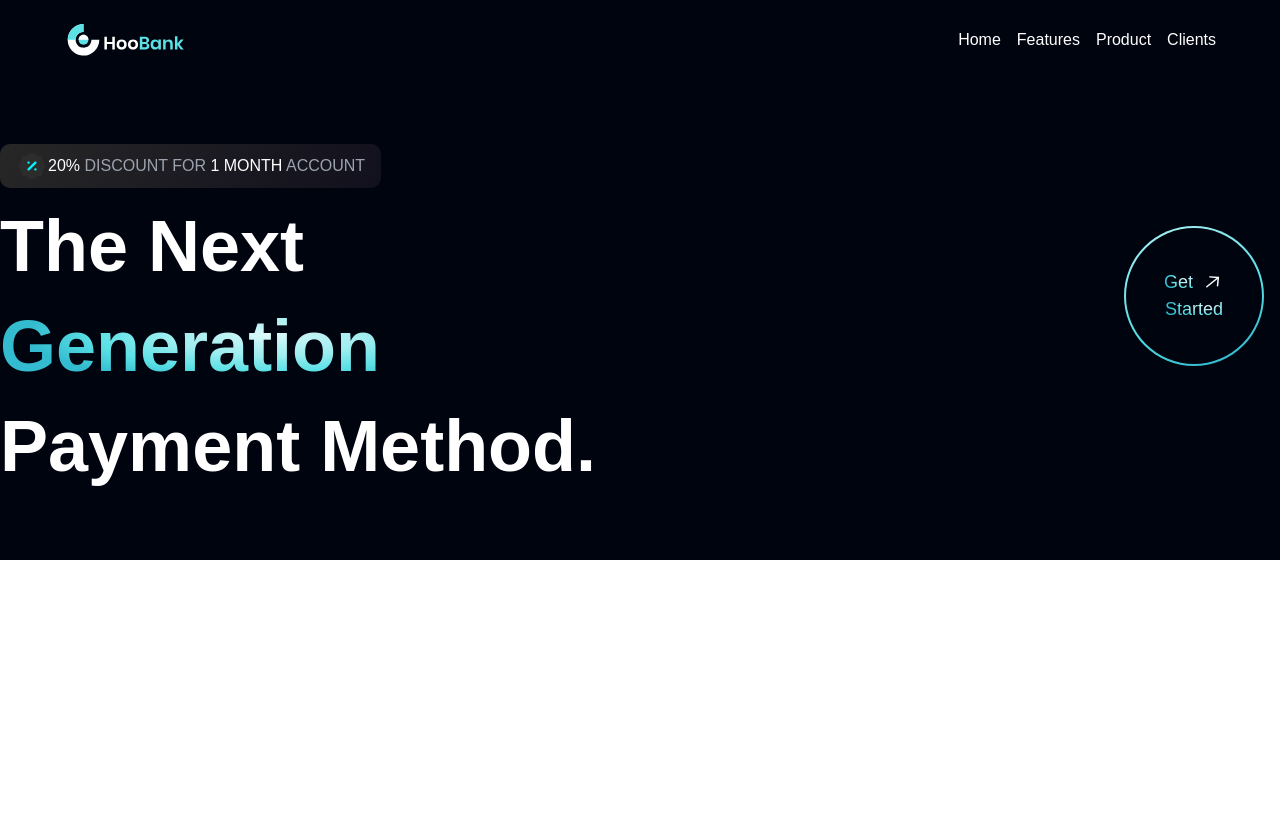
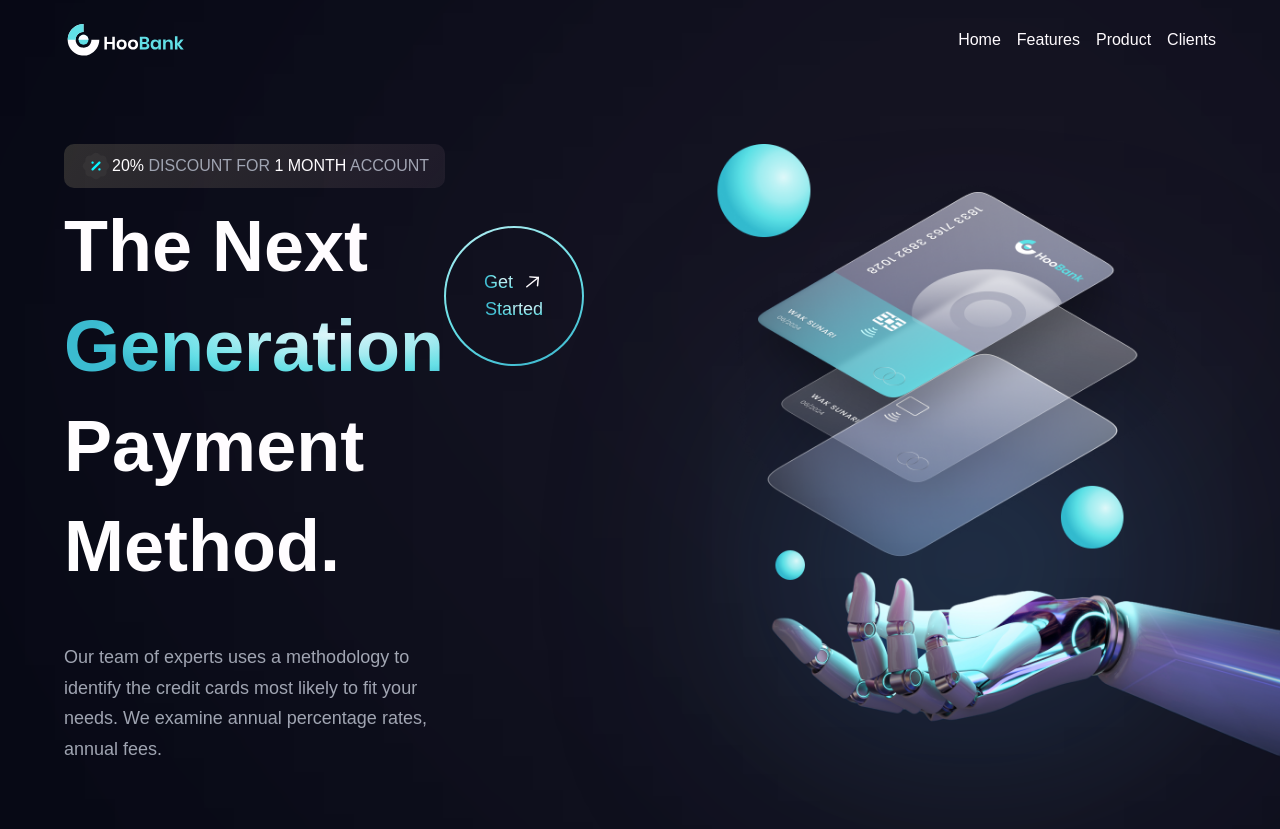
Before and after one commit to meysam-gheitasi/modern-template-web, a React (Vite) app in the folder modern-template-web/: page / in a window 1280 px wide. Before the commit the page ends 800 px from the top, so only its background shows below. Built offline with nearby package versions, Linux system fonts and the light colour scheme.

Commit message:
cerate shadow for img

```diff
--- a/modern-template-web/src/components/Hero.jsx
+++ b/modern-template-web/src/components/Hero.jsx
@@ -1,22 +1,34 @@
-import { discount, arrowUp } from "../assets";
+import { discount, robot } from "../assets";
 import GetStarted from "./GetStarted";
 const Hero = () => {
     return (
         <section id="home" className="flex flex-col md:flex-row md:py-16 py-6">
-            <div className="flex flex-1 justify-center items-start flex-col xl:px-0 md:px-16 px-6">
+            <div className="flex flex-1 justify-center items-start flex-col xl:px-0 ss:px-16 px-6">
                 <div className="flex flex-row items-center py-[6px] px-4 bg-discount-gradient rounded-[10px] mb-2">
                     <img src={discount} alt="discount" className=" w-[32px] h-[32px] object-contain" />
                     <span className=" font-poppins text-[16px]">{' '}20% <span className=" text-gray-400">DISCOUNT FOR</span> 1 MONTH <span className="text-gray-400">ACCOUNT</span></span>
                 </div>
-                <div className="flex flex-row justify-between items-center w-full">
-                    <h1 className="md:text-[72px] text-[52px]  font-poppins font-semibold flex-1 leading-[75px] md:leading-[100px]">The Next<br />
+                <div className="flex flex-row justify-between items-center w-full ">
+                    <h1 className="ss:text-[72px] text-[52px]  font-poppins font-semibold flex-1 leading-[75px] md:leading-[100px]">The Next<br />
                         <span className="text-gradient">Generation</span><br />
-                       </h1>
+                    </h1>
                     <div className=" hidden md:flex md:mr-4 mr-0">
                         <GetStarted />
                     </div>
                 </div>
-                <h1 className="md:text-[72px] text-[52px] font-poppins font-semibold flex-1 leading-[75px] md:leading-[100px]"> Payment Method.</h1>
+                <h1 className="md:text-[72px] text-[52px] font-poppins font-semibold flex-1 leading-[75px] ss:leading-[100px]"> Payment Method.</h1>
+                <p className=" max-w-[400px] font-poppins text-[18px] leading-[30.6px] text-gray-400">Our team of experts uses a methodology to identify the credit cards most likely to fit your needs.
+                    We examine annual percentage rates, annual fees.</p>
+            </div>
+
+            <div className="flex justify-center items-center relative">
+                <img className="w-[100%] h-[100%] relative z-[5]" src={robot} alt="billing" />
+                <div className=" absolute rounded-full top-0 w-[70%] h-[50%] pink__gradient z-[0]"></div>
+                <div className=" absolute top-52 w-[50%] h-[50%] blue__gradient z-[0]"></div>
+                <div className=" absolute bottom-8 w-[80%] h-[80%] white__gradient z-[2]"></div>
+            </div>
+            <div className=" md:hidden flex justify-center items-center">
+                <GetStarted />
             </div>
         </section>
     );
--- a/modern-template-web/src/index.css
+++ b/modern-template-web/src/index.css
@@ -28,15 +28,13 @@
 }
 
 .bg-blue-gradient {
-    background: linear-gradient(
-      157.81deg,
+    background: linear-gradient(157.81deg,
             #def9fa -43.27%,
             #bef3f5 -21.24%,
             #9dedf0 12.19%,
             #7de7eb 29.82%,
             #5ce1e6 51.94%,
-      #33bbcf 90.29%
-    );
+            #33bbcf 90.29%);
 }
 
 
@@ -73,3 +71,18 @@
         transform: translateY(0);
     }
 }
+
+.pink__gradient {
+    background: linear-gradient(90deg, #f4c4f3 0%, #fc67fa 100%);
+    filter: blur(900px);
+  }
+
+  .white__gradient {
+    background: rgba(255, 255, 255, 0.6);
+    filter: blur(750px);
+  }
+
+  .blue__gradient {
+    background: linear-gradient(180deg, rgba(188, 165, 255, 0) 0%, #214d76 100%);
+    filter: blur(123px);
+  }
--- a/modern-template-web/tailwind.config.js
+++ b/modern-template-web/tailwind.config.js
@@ -13,6 +13,14 @@ export default {
         poppins: ["Poppins", "sans-serif"],
       }
     },
+    screens: {
+      xs: "480px",
+      ss: "620px",
+      sm: "768px",
+      md: "1060px",
+      lg: "1200px",
+      xl: "1700px",
+    }
   },
   plugins: [],
 }
```
Lines whose indentation alone changed are shown as unchanged.
